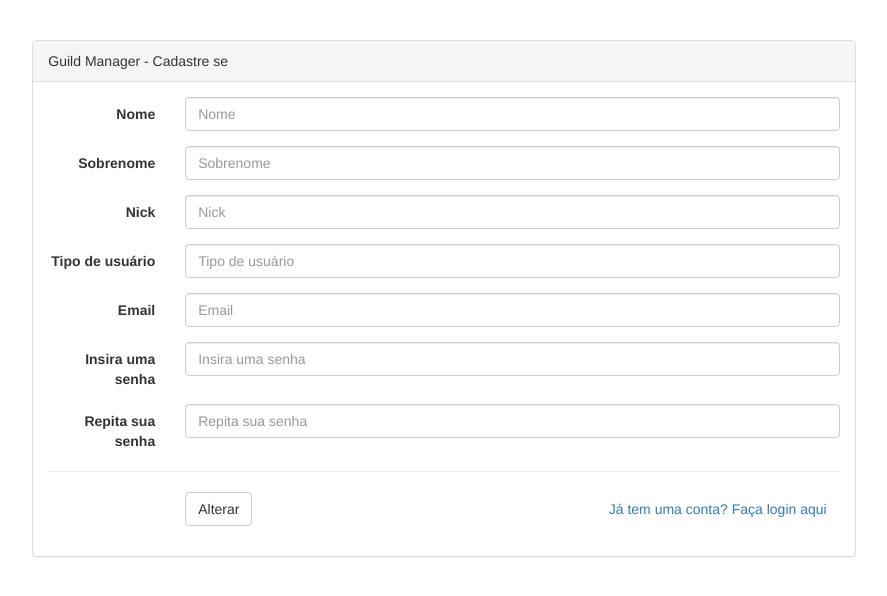
After one commit to Glauber26/guild, a PHP site: page /registrar.php in a window 1280 px wide. The commit adds this page. Shown: the top 596 px of the page, without its empty margins (196-1083 px from the left). Run offline with PHP 8.4, Linux system fonts and the light colour scheme; some libraries are stand-ins or nearby versions.

Commit message:
Usuários
Aperfeiçoamento no gerenciamento dos usuários

```diff
--- /dev/null
+++ b/registrar.php
@@ -0,0 +1,99 @@
+<?php
+session_start();
+if (isset($_SESSION['user'])) {
+    // Está logado
+    $url = '/guild/home.php';
+    header("location:$url");
+} else {
+    // Não está logado
+}
+?>
+
+
+<!DOCTYPE html>
+<html>
+<head>
+    <meta charset="UTF-8">
+    <title>Guld Manager - Login/Cadastre-se</title>
+    <link rel="stylesheet" href="css/bootstrap.css">
+</head>
+
+<body>
+<br>
+<br>
+<div class="container col-sm-8 col-sm-offset-2">
+    <div class="panel panel-default">
+        <div class="panel-heading">Guild Manager - Cadastre se</div>
+        <div class="panel-body">
+            <div id="signup">
+                <form class="form-horizontal" method="post" action="cadastro.php">
+                    <div class="form-group">
+                        <label for="nome" class="col-sm-2 control-label">Nome</label>
+                        <div class="col-sm-10">
+                            <input type="text" class="form-control" id="nome" name="nome" placeholder="Nome"
+                                   required="required">
+                        </div>
+                    </div>
+                    <div class="form-group">
+                        <label for="sobrenome" class="col-sm-2 control-label">Sobrenome</label>
+                        <div class="col-sm-10">
+                            <input type="text" class="form-control" id="sobrenome" name="sobrenome"
+                                   placeholder="Sobrenome"
+                                   required="required">
+                        </div>
+                    </div>
+                    <div class="form-group">
+                        <label for="nick" class="col-sm-2 control-label">Nick</label>
+                        <div class="col-sm-10">
+                            <input type="text" class="form-control" id="nick" name="nick" placeholder="Nick"
+                                   required="required">
+                        </div>
+                    </div>
+                    <div class="form-group">
+                        <label for="tipo" class="col-sm-2 control-label">Tipo de usuário</label>
+                        <div class="col-sm-10">
+                            <input type="text" class="form-control" id="tipo" name="tipo"
+                                   placeholder="Tipo de usuário"
+                                   required="required">
+                        </div>
+                    </div>
+                    <div class="form-group">
+                        <label for="email" class="col-sm-2 control-label">Email</label>
+                        <div class="col-sm-10">
+                            <input type="email" class="form-control" id="email" name="email" placeholder="Email"
+                                   required="required">
+                        </div>
+                    </div>
+                    <div class="form-group">
+                        <label for="senha" class="col-sm-2 control-label">Insira uma senha</label>
+                        <div class="col-sm-10">
+                            <input type="password" class="form-control" id="senha" name="senha"
+                                   placeholder="Insira uma senha" value="">
+                        </div>
+                    </div>
+                    <div class="form-group">
+                        <label for="repitasenha" class="col-sm-2 control-label">Repita sua senha</label>
+                        <div class="col-sm-10">
+                            <input type="password" class="form-control" id="repitasenha" name="repitasenha"
+                                   placeholder="Repita sua senha"
+                                   value="">
+                        </div>
+                    </div>
+                    <hr>
+                    <div class="form-group">
+                        <div class="col-sm-offset-2 col-sm-10">
+                            <button type="submit" id="salvar" name="salvar" class="btn btn-default">Alterar</button>
+                            <a class="btn" href="index.php" style="float: right">Já tem uma conta? Faça login aqui</a>
+                        </div>
+                    </div>
+                </form>
+
+            </div>
+        </div>
+    </div>
+</div>
+<script src='http://cdnjs.cloudflare.com/ajax/libs/jquery/2.1.3/jquery.min.js'></script>
+<script src="js/index.js"></script>
+
+</body>
+</html>
```
Also changed, not shown: cadastro.php (+14 -14 lines), consulta_usuario.php (+127 -23 lines).
